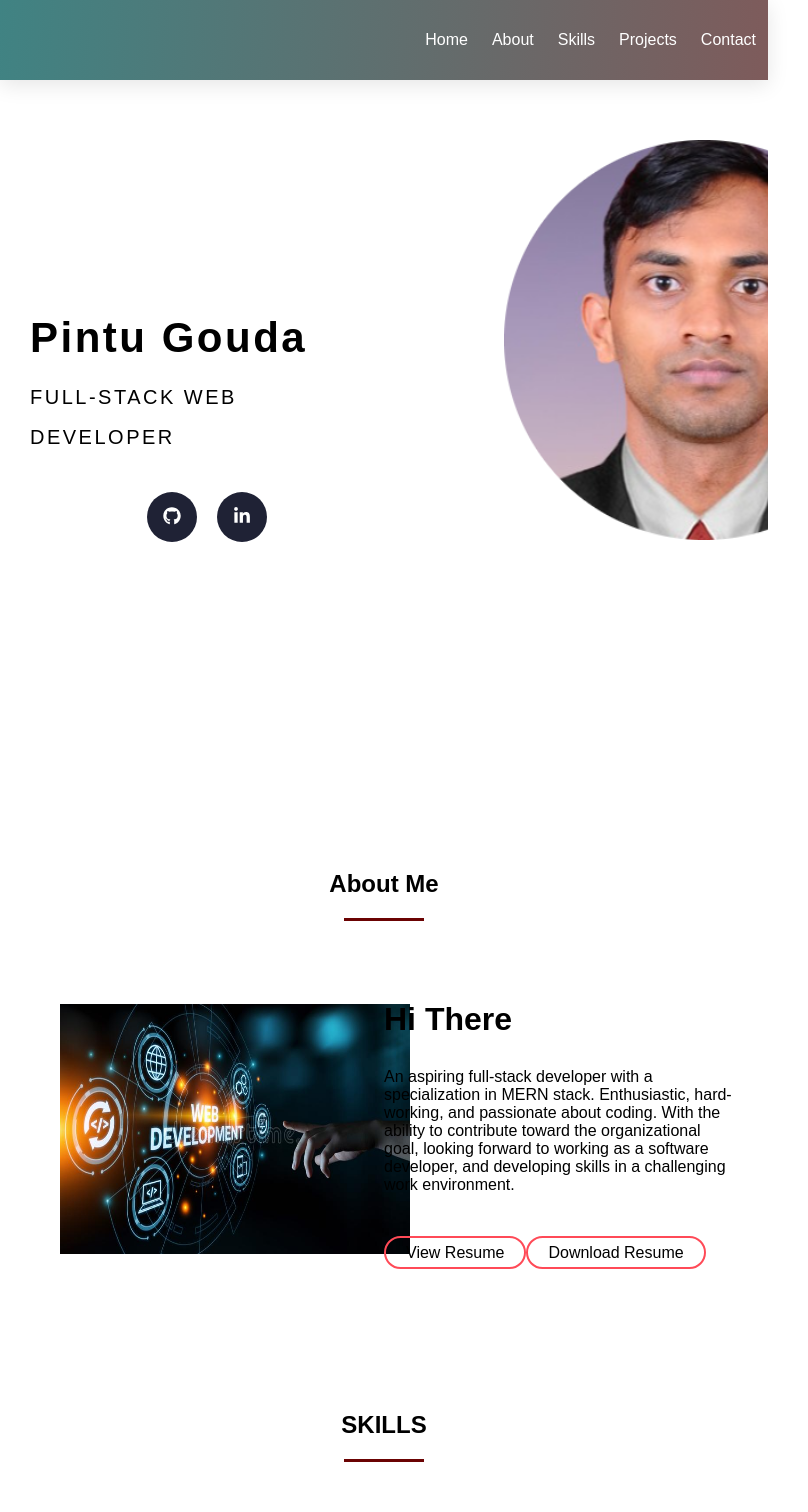
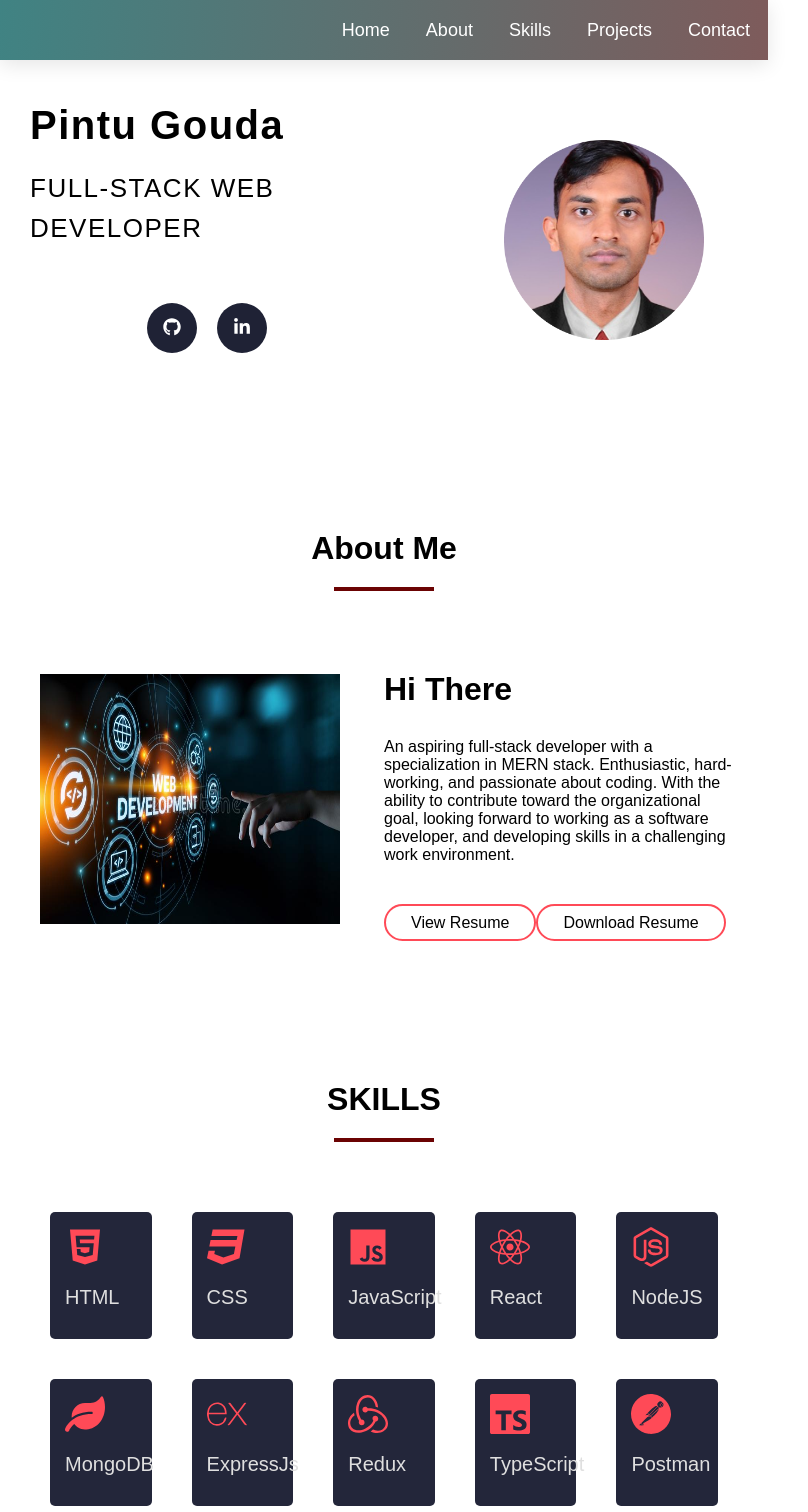
Before and after one commit to pintu8328/pintu8328.github.io, a React (Create React App) app: page / in a window 768 px wide. Shown: the top 1512 px of the page, 808 px wide, since content can reach past the window. Built offline with nearby package versions, Linux system fonts and the light colour scheme.

Commit message:
changes added to css of project

```diff
--- a/src/App.css
+++ b/src/App.css
@@ -3,6 +3,9 @@
   margin: 0;
   padding: 0;
   box-sizing: border-box;
+}
+.header__buttons_myBtn{
+      display: flex;
 }
 
 body {
@@ -10,7 +13,7 @@ body {
 }
 .header {
   width: 100%;
-  height: 100vh;
+  height: auto;
   /* background: url("/images/bg.jpg"); */
   background-repeat: no-repeat;
   background-size: cover;
@@ -479,6 +482,32 @@ p {
   #cont{
     font-size: 15px !important;
   }
+  .header {
+    margin-top: 0px;
+    padding-top: 0px;
+    width: 100%;
+    height: auto;
+    overflow: hidden;
+  }
+  .price__rs img {
+    width: 250px;
+    height: 150px;
+  }
+  .header__buttons_myBtn{
+    display: inline;
+}
+.header__buttons_myBtn > div{
+  margin-top: 20px;
+}
+.banner__img {
+  padding: 0 20px;
+  margin-top: -110px;
+}
+.banner__img img {
+  width: 200px;
+  height: 200px;
+  margin-left: 20px;
+}
 }
 html {
   scroll-behavior: smooth;
@@ -575,65 +604,152 @@ html {
 }
 
 /* CSS for tablet view */
-@media only screen and (min-width: 768px) and (max-width: 1024px) {
+@media only screen and (min-width: 551px) and (max-width: 1024px) {
   /* Styles for navbar */
-  .navbar {
+  /* .navbar {
     height: 80px;
-  }
+  } */
 
-  .navbar__container {
+  /* .navbar__container {
     height: 80px;
-  }
+  } */
 
-  .navbar__left-logo img {
+  /* .navbar__left-logo img {
     width: 90px;
-  }
+  } */
 
-  .navbar__right li a {
+  /* .navbar__right li a {
     font-size: 16px;
     padding: 0 12px;
-  }
+  } */
 
   /* Styles for header */
-  .header__section h1 {
+  /* .header__section h1 {
     font-size: 42px;
     margin-bottom: 15px;
-  }
+  } */
 
-  .header__section p {
+  /* .header__section p {
     font-size: 20px;
     margin-bottom: 30px;
   }
-
-  .btn-outline {
+   */
+  /* .btn-outline {
     padding: 6px 20px;
-  }
+  } */
 
   /* Styles for services section */
-  .mainHeader {
+  /* .mainHeader {
     font-size: 24px;
   }
+   */
+  /* .mainContent {
+    font-size: 14px;
+  } */
 
-  .mainContent {
-    font-size: 14px;
-  }
+  /* .common {
+    width: 50%;
+  } */
 
-  .common {
-    width: 50%;
-  }
-
-  .commonBorder {
+  /* .commonBorder {
     height: 3px;
     width: 80px;
     margin: 15px auto;
+  } */
+
+  /* .services__box {
+    margin: 15px;
+  } */
+
+  /* .commonIcons {
+    font-size: 30px;
+    margin-bottom: 10px;
+  } */
+}
+
+@media only screen and (min-width: 765px) and (max-width: 1024px) {
+  .header {
+    width: 100%;
+    height: auto;
+    /* background: url("/images/bg.jpg"); */
+    /* background-repeat: no-repeat;
+    background-size: cover; */
+    overflow: hidden;
+  }
+  .banner__img {
+    padding: 0 20px;
+    margin-top: 110px;
+  }
+  .banner__img img {
+    width: 200px;
+    height: 200px;
+    /* margin-left: 100px; */
   }
 
-  .services__box {
-    margin: 15px;
-  }
+  .header__section h1,
+p {
+  letter-spacing: 1.5px;
+  color: black;
+}
 
-  .commonIcons {
-    font-size: 30px;
-    margin-bottom: 10px;
-  }
+.header__content {
+  display: flex;
+  align-items: center;
+  height: 50vh;
+  width: 100%;
+  color: #fff;
 }
+.header__ul {
+  list-style-type: none;
+  display: flex;
+  margin-bottom: 20px;
+}
+.header__ul li {
+  width: 50px;
+  height: 50px;
+  border: 2px solid #ff4a57;
+  border-radius: 50%;
+  display: flex;
+  align-items: center;
+  justify-content: center;
+  margin: 0 10px;
+  transition: all 0.5s linear;
+  cursor: pointer;
+}
+.header__ul li:hover {
+  background: #fff;
+  border: 2px solid transparent;
+}
+.header__ul li:hover .headerIcon {
+  color: #ff4a57;
+}
+.header__ul li:first-child {
+  margin-left: 0;
+}
+.header__section h1 {
+  font-size: 40px;
+  font-weight: 700;
+  margin-bottom: 20px;
+}
+.header__section p {
+  font-size: 26px;
+  font-weight: 300;
+  line-height: 40px;
+  margin-bottom: 50px;
+}
+
+.about__img {
+  padding: 10px;
+}
+.about__img img {
+  width: 300px;
+  height: 250px;
+}
+
+.price__rs img {
+  width: 300px;
+  height: 200px;
+}
+
+
+}
--- a/src/components/About.js
+++ b/src/components/About.js
@@ -26,7 +26,8 @@ const About = () => {
               An aspiring full-stack developer with a specialization in MERN stack. Enthusiastic, hard-working, and passionate about coding. With the ability to contribute toward the organizational goal, looking forward to working as a software developer, and developing skills in a challenging work environment.
               </div>
 
-              <div className="header__buttons myBtn">
+              <div className="header__buttons_myBtn">
+                <div>
                 <a
                   href="https://drive.google.com/file/d/1H4XVZa8C9XQUqxCri67P_44aizNtYYwt/view?usp=sharing"
                   target="_blank"
@@ -35,12 +36,15 @@ const About = () => {
                 >
                   View Resume
                 </a>
+                </div>
+                <div>
                 <a
                   href="https://drive.google.com/uc?export=download&id=1H4XVZa8C9XQUqxCri67P_44aizNtYYwt"
                   className="btn btn-outline"
                 >
                   Download Resume
                 </a>
+                </div>
               </div>
             </div>
           </div>
--- a/src/components/Project.js
+++ b/src/components/Project.js
@@ -1,7 +1,6 @@
 import React from "react";
-import { FaGithub,FaShareSquare } from "react-icons/fa";
+import { FaGithub, FaShareSquare } from "react-icons/fa";
 import GitHubCalendar from "react-github-calendar";
-
 
 const Project = () => {
   const [header] = React.useState({
@@ -14,8 +13,8 @@ const Project = () => {
       img: "./images/questymes.png",
       link: "https://sparkly-tartufo-740f31.netlify.app",
       repolink: "https://github.com/masai-builds/team-4-client-questymes/",
-      p:"Questymes is a time management app, by usig this app an user can book an appointments and also can see all interviews scheduled for him",
-      tech:"TypeScript,chakra-ui,java,mySQL"
+      p: "Questymes is a time management app, by usig this app an user can book an appointments and also can see all interviews scheduled for him",
+      tech: "TypeScript,chakra-ui,java,mySQL",
     },
     {
       id: 2,
@@ -23,8 +22,8 @@ const Project = () => {
       img: "./images/lms.png",
       link: "https://learning-management-system-masai.netlify.app/",
       repolink: "https://github.com/masai-builds/team-4-client",
-      p:"An educational management system is being developed for Masai schools that provides full-stack web development training. Students can search for lectures and watch previous lectures and attend live lectures and submit assignments. and save lectures by bookmarking them. ",
-      tech:"TypeScript,chakra-ui,java,mySQL"
+      p: "An educational management system is being developed for Masai schools that provides full-stack web development training. Students can search for lectures and watch previous lectures and attend live lectures and submit assignments. and save lectures by bookmarking them. ",
+      tech: "TypeScript,chakra-ui,java,mySQL",
     },
     {
       id: 3,
@@ -32,8 +31,8 @@ const Project = () => {
       img: "./images/Maxfashion.png",
       link: "https://maxfashion-clone.netlify.app/",
       repolink: "https://github.com/kakashi10-23/Max-clone",
-      p:"Max brings international fashion and value to discerning shoppers in over 325 stores across 16 countries.Max offers apparel, footwear and accessories for the entire family - women, men and children.",
-      tech:"Html, CSS, JavaScript, ReactJs"
+      p: "Max brings international fashion and value to discerning shoppers in over 325 stores across 16 countries.Max offers apparel, footwear and accessories for the entire family - women, men and children.",
+      tech: "Html, CSS, JavaScript, ReactJs",
     },
 
     {
@@ -42,8 +41,8 @@ const Project = () => {
       img: "./images/nature.png",
       link: "https://anthropologie-clone.netlify.app/",
       repolink: "https://github.com/pintu8328/Anthropologie_clone",
-      p:"Nature’s Basket is India’s pioneering food destination present through physical retail stores, online portal and a mobile application. Our footprint currently extends to over 35 neighbourhood convenience stores in Mumbai, Pune and Bangalore with a diverse product portfolio ranging from fresh fruits and vegetables, fish and meat, artisanal breads, FMCG and staples. ",
-      tech:"HTML, CSS, JavaScript"
+      p: "Nature’s Basket is India’s pioneering food destination present through physical retail stores, online portal and a mobile application. Our footprint currently extends to over 35 neighbourhood convenience stores in Mumbai, Pune and Bangalore with a diverse product portfolio ranging from fresh fruits and vegetables, fish and meat, artisanal breads, FMCG and staples. ",
+      tech: "HTML, CSS, JavaScript",
     },
   ]);
   return (
@@ -63,26 +62,39 @@ const Project = () => {
                   <img className="imgx" src={prices.img} alt=""></img>
                 </div>
                 <p id="desc">{prices.p}</p>
-                <p id="desc"><b>TechStack : </b>{prices.tech}</p>
+                <p id="desc">
+                  <b>TechStack : </b>
+                  {prices.tech}
+                </p>
                 <div className="price__btn">
                   <a
                     href={prices.link}
                     className="btn btn-outline"
-                    target='_blank'
-                    style={{color:"white"}}
+                    target="_blank"
+                    style={{ color: "white" }}
                   >
-                   <FaShareSquare style={{fontSize:"22px", paddingTop:"5px",color:"white"}}/>
+                    <FaShareSquare
+                      style={{
+                        fontSize: "22px",
+                        paddingTop: "5px",
+                        color: "white",
+                      }}
+                    />
                   </a>
                   <a
                     href={prices.repolink}
                     className="btn btn-outline"
                     id="descShow"
-                    target='_blank'
+                    target="_blank"
                   >
-                    <FaGithub style={{fontSize:"25px", paddingTop:"5px",color:"white"}}/>
+                    <FaGithub
+                      style={{
+                        fontSize: "25px",
+                        paddingTop: "5px",
+                        color: "white",
+                      }}
+                    />
                   </a>
-
-
                 </div>
               </div>
             </div>
@@ -90,8 +102,8 @@ const Project = () => {
         </div>
         <h1 className="githubCalendar">github calendar</h1>
         <div className="githubCalendar">
-    <GitHubCalendar username="pintu8328" />
-  </div>
+          <GitHubCalendar username="pintu8328" />
+        </div>
       </div>
     </div>
   );
```
